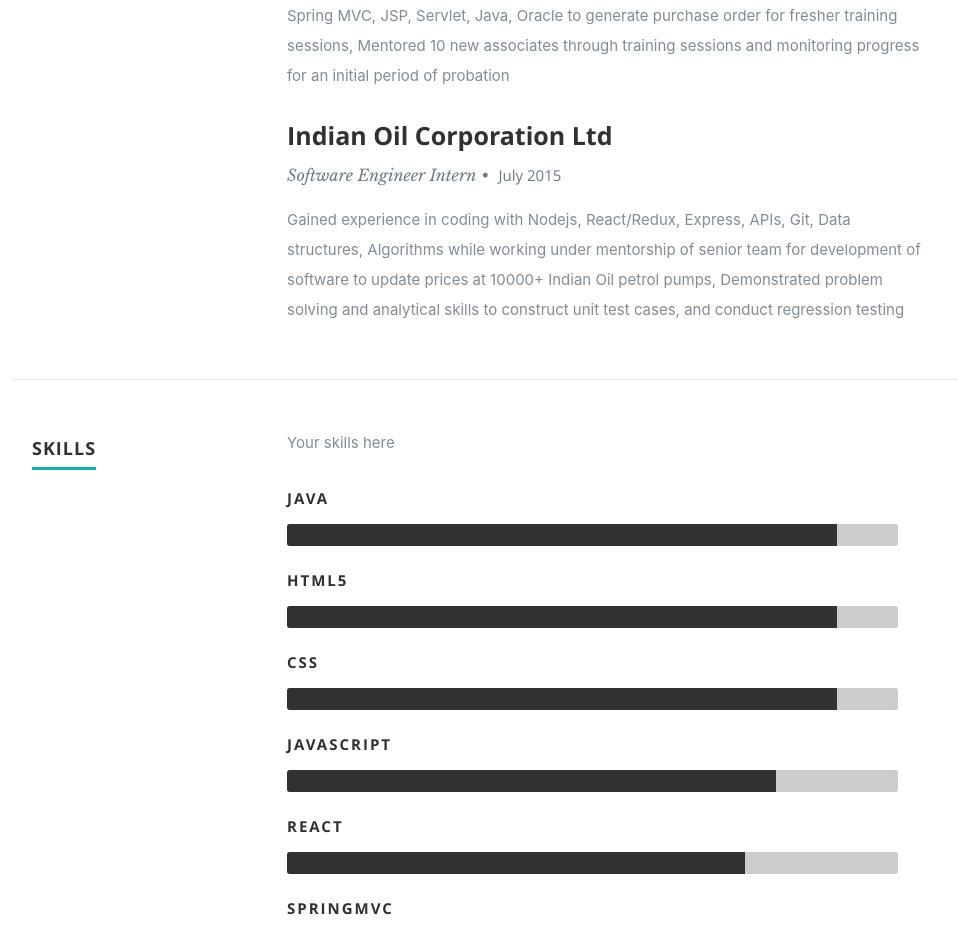
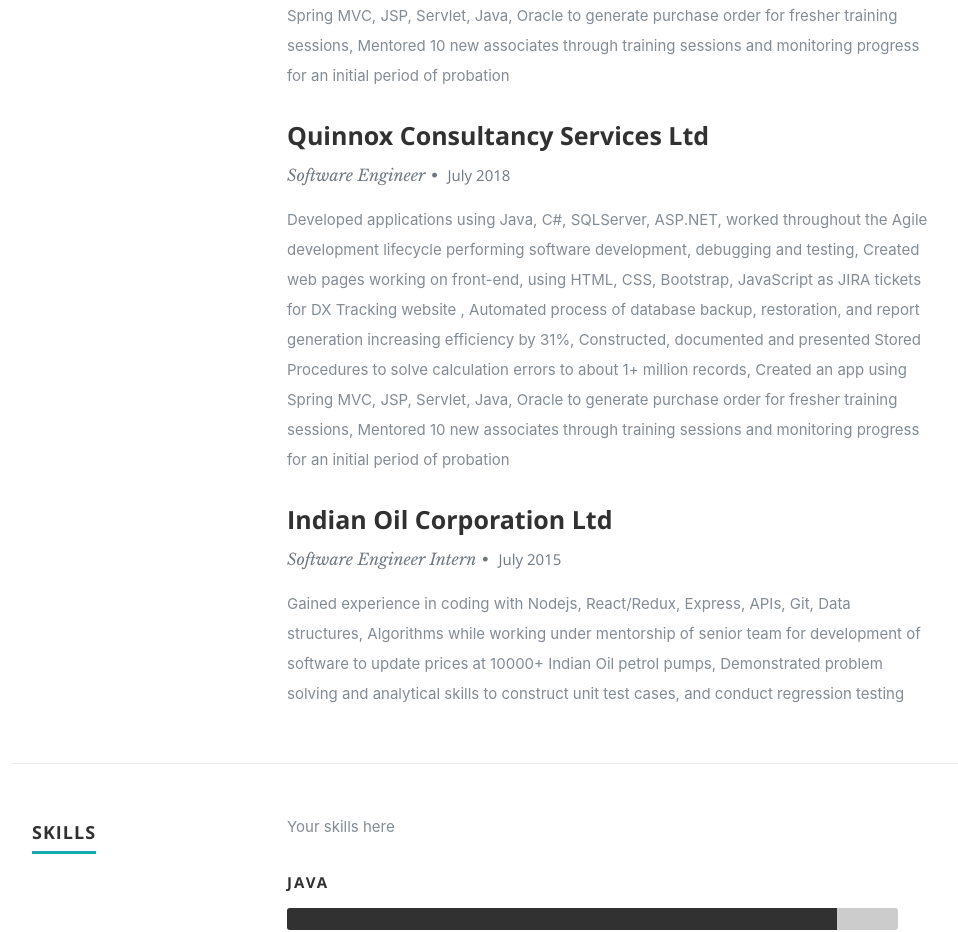
Before and after one commit to AishwaryaSawant/Portfolio, a React (Create React App) app: page / in a window 1280 px wide. Shown: the part 2660-3592 px from the top of the page, without its empty margins (118-1076 px from the left). Built offline with nearby package versions, Linux system fonts and the light colour scheme.

Commit message:
Adding one more job experience

```diff
--- a/src/resumeData.js
+++ b/src/resumeData.js
@@ -50,6 +50,13 @@ let resumeData = {
       }
     ],
     "work":[
+      {
+        "CompanyName":"Quinnox Consultancy Services Ltd",
+        "specialization":"Software Engineer",
+        "MonthOfLeaving":"July",
+        "YearOfLeaving":"2018",
+        "Achievements":"Developed applications using Java, C#, SQLServer, ASP.NET, worked throughout the Agile development lifecycle performing software development, debugging and testing, Created web pages working on front-end, using HTML, CSS, Bootstrap, JavaScript as JIRA tickets for DX Tracking website , Automated process of database backup, restoration, and report generation increasing efficiency by 31%, Constructed, documented and presented Stored Procedures to solve calculation errors to about 1+ million records, Created an app using Spring MVC, JSP, Servlet, Java, Oracle to generate purchase order for fresher training sessions, Mentored 10 new associates through training sessions and monitoring progress for an initial period of probation"
+      },
       {
         "CompanyName":"Quinnox Consultancy Services Ltd",
         "specialization":"Software Engineer",
```
